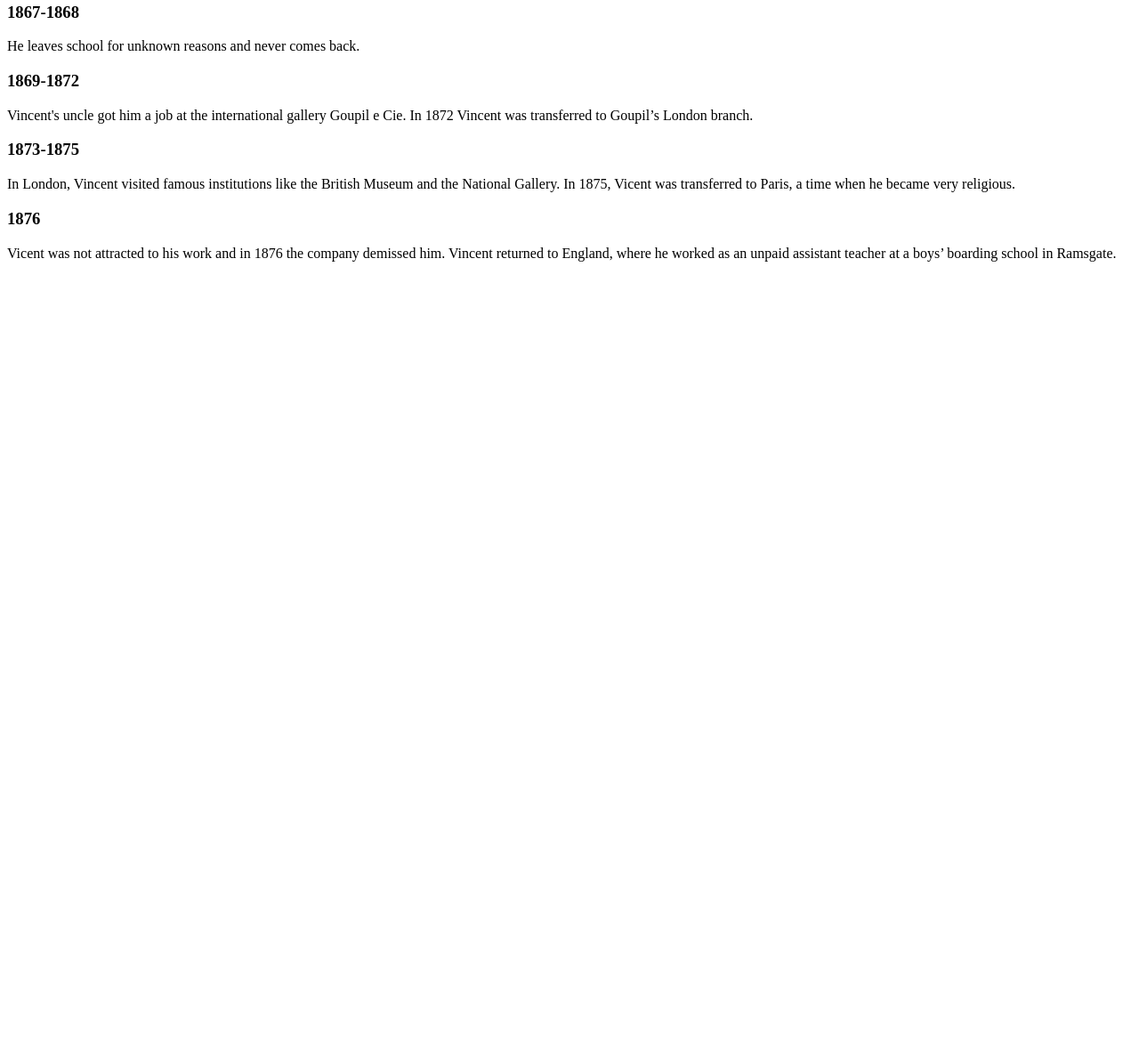
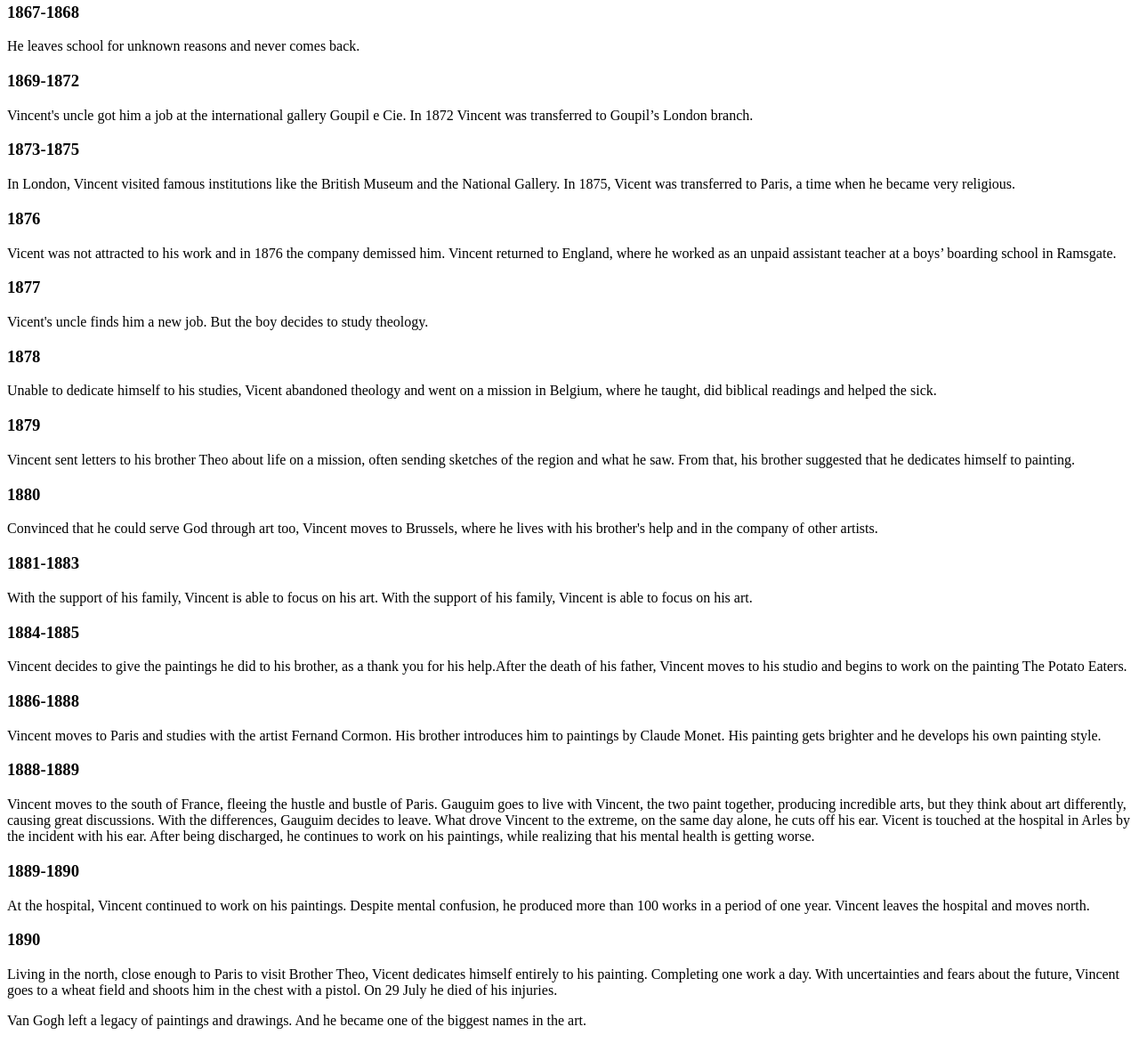
Before and after one commit to luhonorato/tribute-page, a plain HTML site: page index.html in a window 1280 px wide. Shown: the part 621-1793 px from the top of the page at 89% size. Before the commit the page ends 931 px from the top, so only its background shows below. Drawn offline with Linux system fonts and the light colour scheme.

Commit message:
Finalization of the textual part.

```diff
--- a/index.html
+++ b/index.html
@@ -3,27 +3,81 @@
 <body>
 <main id="main">
     <h1 id="title">Van Gogh</h1>
-    <div
-    id="img-div">
+    <div id="img-div">
         <img id="image" src="https://upload.wikimedia.org/wikipedia/commons/thumb/4/4c/Vincent_van_Gogh_-_Self-Portrait_-_Google_Art_Project_%28454045%29.jpg/375px-Vincent_van_Gogh_-_Self-Portrait_-_Google_Art_Project_%28454045%29.jpg" alt="Van Gogh self-portrait, painted in 1887."/>
         <br>
         <imgcaption id="img-caption">Van Gogh Self-Portrait, 1887.</imgcaption>
     </div>
     <section id="tribute-info">
         <h2>Van Gogh: Life and Art</h2>
+        <div>
           <h3>1853</h3>
           <p>Vincent van Gogh was born in Zundert on 30 March.</p>
+        </div>
+        <div>
           <h3>1860</h3>
           <p>At the age of eleven, Vincent transferred from the village school in Zundert to a boarding school in Zevenbergen.</p>
+        </div>
+        <div>
           <h3>1867-1868</h3>
           <p>He leaves school for unknown reasons and never comes back.</p>
+        </div>
+        <div>
           <h3>1869-1872</h3>
           <p>Vincent's uncle got him a job at the international gallery Goupil e Cie. In 1872 Vincent was transferred to Goupil’s London branch.</p>
+        </div>
+        <div>
           <h3>1873-1875</h3>
           <p>In London, Vincent visited famous institutions like the British Museum and the National Gallery. In 1875, Vicent was transferred to Paris, a time when he became very religious.</p>
+        </div>
+        <div>
           <h3>1876</h3>
           <p>Vicent was not attracted to his work and in 1876 the company demissed him. Vincent returned to England, where he worked as an unpaid assistant teacher at a boys’ boarding school in Ramsgate.</p>
-
+        </div>
+        <div>
+          <h3>1877</h3>
+          <p>Vicent's uncle finds him a new job. But the boy decides to study theology.</p>
+        </div>
+        <div>
+          <h3>1878</h3>
+          <p>Unable to dedicate himself to his studies, Vicent abandoned theology and went on a mission in Belgium, where he taught, did biblical readings and helped the sick.</p>
+        </div>
+        <div>
+          <h3>1879</h3>
+          <p>Vincent sent letters to his brother Theo about life on a mission, often sending sketches of the region and what he saw. From that, his brother suggested that he dedicates himself to painting.</p>
+        </div>
+        <div>
+          <h3>1880</h3>
+          <p>Convinced that he could serve God through art too, Vincent moves to Brussels, where he lives with his brother's help and in the company of other artists.</p>
+        </div>
+        <div>
+          <h3>1881-1883</h3>
+          <p>With the support of his family, Vincent is able to focus on his art. With the support of his family, Vincent is able to focus on his art.</p>
+        </div>
+        <div>
+          <h3>1884-1885</h3>
+          <p>Vincent decides to give the paintings he did to his brother, as a thank you for his help.After the death of his father, Vincent moves to his studio and begins to work on the painting The Potato Eaters.</p>
+        </div>
+        <div>
+          <h3>1886-1888</h3>
+          <p>Vincent moves to Paris and studies with the artist Fernand Cormon. His brother introduces him to paintings by Claude Monet. His painting gets brighter and he develops his own painting style.</p>
+        </div>
+        <div>
+          <h3>1888-1889</h3>
+          <p>Vincent moves to the south of France, fleeing the hustle and bustle of Paris. Gauguim goes to live with Vincent, the two paint together, producing incredible arts, but they think about art differently, causing great discussions.
+            With the differences, Gauguim decides to leave. What drove Vincent to the extreme, on the same day alone, he cuts off his ear. Vicent is touched at the hospital in Arles by the incident with his ear. After being discharged, he continues to work on his paintings, while realizing that his mental health is getting worse.</p>
+        </div>
+        <div>
+          <h3>1889-1890</h3>
+          <p>At the hospital, Vincent continued to work on his paintings. Despite mental confusion, he produced more than 100 works in a period of one year. Vincent leaves the hospital and moves north.</p>
+        </div>
+        <div>
+          <h3>1890</h3>
+          <p>Living in the north, close enough to Paris to visit Brother Theo, Vicent dedicates himself entirely to his painting. Completing one work a day. With uncertainties and fears about the future, Vincent goes to a wheat field and shoots him in the chest with a pistol. On 29 July he died of his injuries.</p>
+        </div>
+        <div>
+          <p>Van Gogh left a legacy of paintings and drawings. And he became one of the biggest names in the art.</p>
+        </div>
     </section>
 </body>
 </html>
```
Lines whose indentation alone changed are shown as unchanged.
